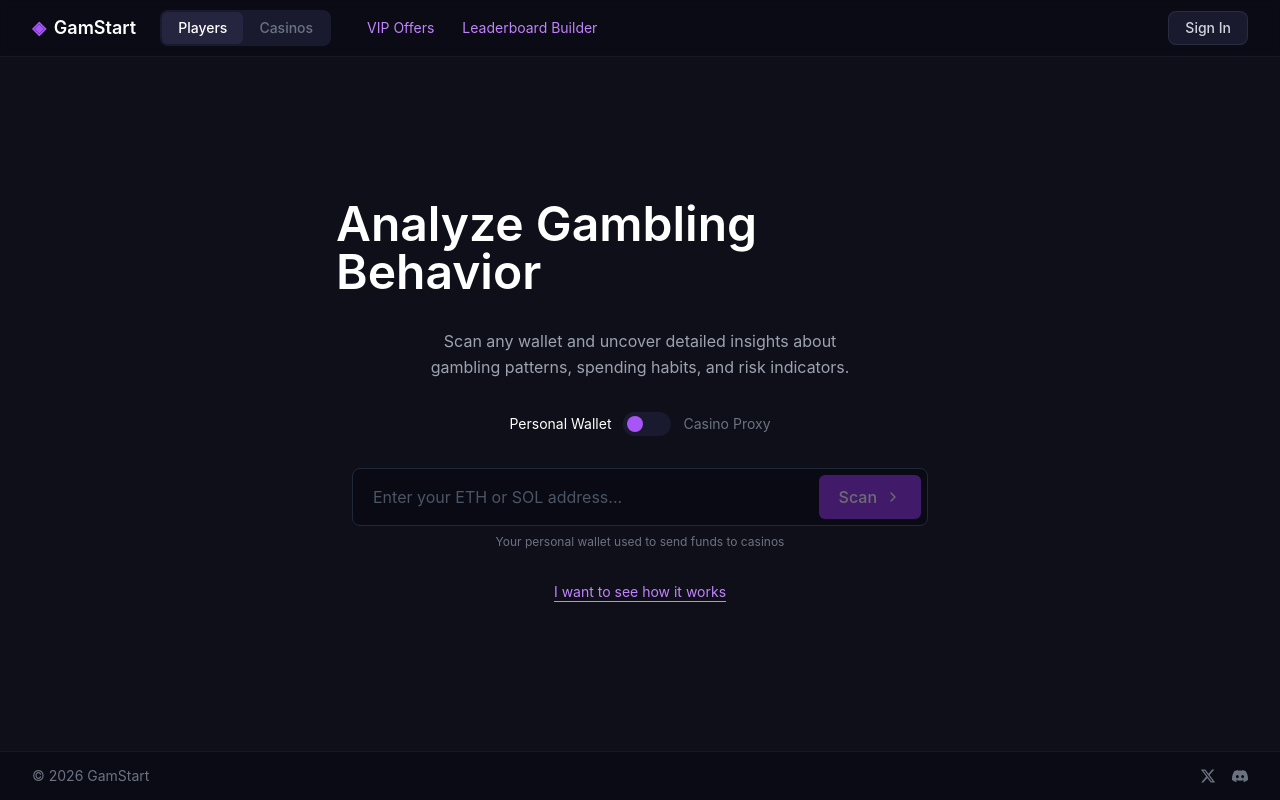
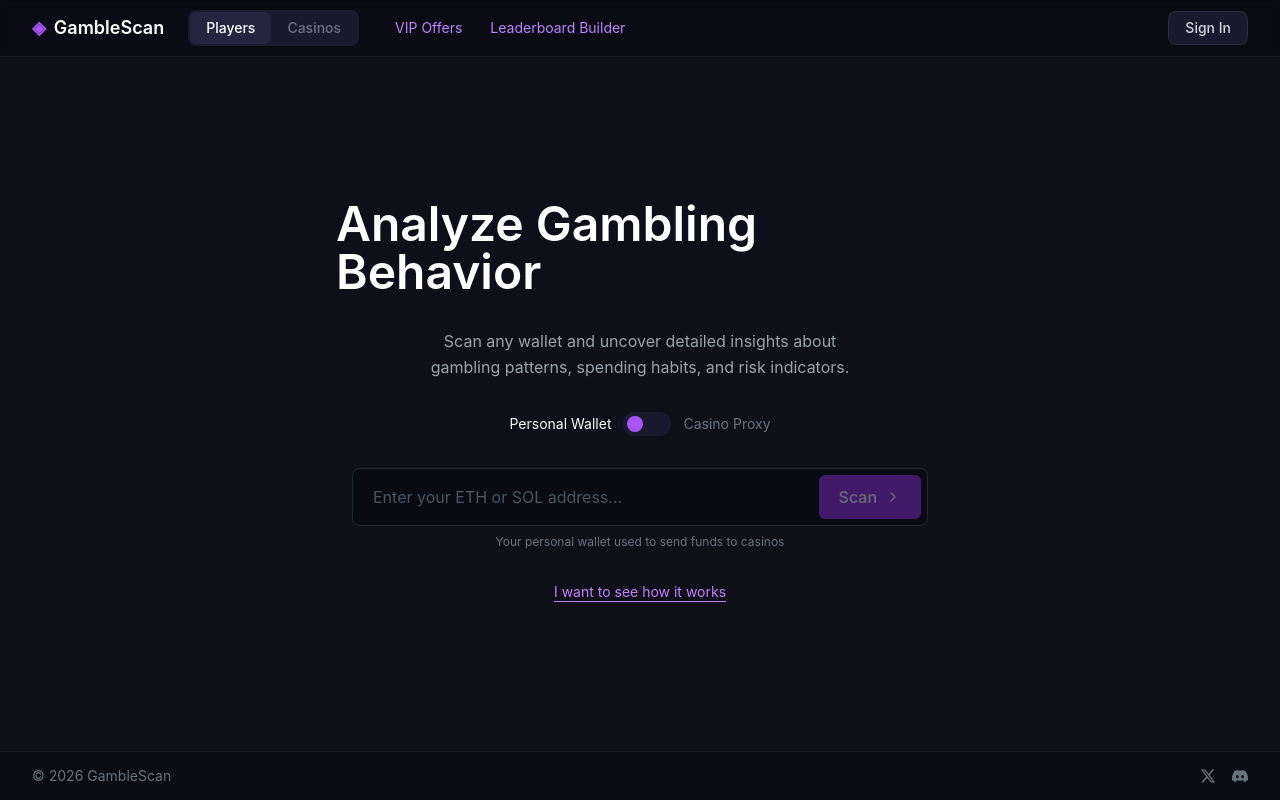
Before and after one commit to test12312as1/sadsa, a Next.js app: page / in a window 1280 px wide. Built offline with nearby package versions, Linux system fonts and the light colour scheme.

Commit message:
Update page.js

```diff
--- a/app/page.js
+++ b/app/page.js
@@ -397,7 +397,7 @@ const SimpleLineChart = ({ data, dataKey, color, height = 120 }) => {
   );
 };
 
-export default function GamStart() {
+export default function GambleScan() {
   const [address, setAddress] = useState('');
   const [loading, setLoading] = useState(false);
   const [loadingStep, setLoadingStep] = useState(0);
@@ -572,7 +572,7 @@ export default function GamStart() {
 
   const handleShare = () => {
     if (!results) return;
-    const shareText = `🎰 GamStart Report\n\nRisk Score: ${results.riskScore}/100\nType: ${results.gamblerType}\nStatus: ${results.status}\n\nCheck your gambling behavior: gamstart.vercel.app`;
+    const shareText = `🎰 GambleScan Report\n\nRisk Score: ${results.riskScore}/100\nType: ${results.gamblerType}\nStatus: ${results.status}\n\nCheck your gambling behavior: gamstart.vercel.app`;
 
     if (navigator.share) {
       navigator.share({ text: shareText }).catch(() => {
@@ -648,7 +648,7 @@ export default function GamStart() {
                 className="flex items-center gap-2 text-white font-semibold text-lg hover:opacity-80 transition-opacity"
               >
                 <span className="text-purple-500">◈</span>
-                GamStart
+                GambleScan
               </button>
 
               {/* Primary Tabs - Players & Casinos */}
@@ -1678,7 +1678,7 @@ export default function GamStart() {
         <div className="max-w-7xl mx-auto px-4 sm:px-6 lg:px-8">
           <div className="flex items-center justify-between h-12">
             <div className="text-gray-500 text-sm">
-              © 2026 GamStart
+              © 2026 GambleScan
       </div>
             <div className="flex items-center gap-4">
               <a href="https://twitter.com" target="_blank" rel="noopener noreferrer" className="text-gray-500 hover:text-white transition-colors">
```
